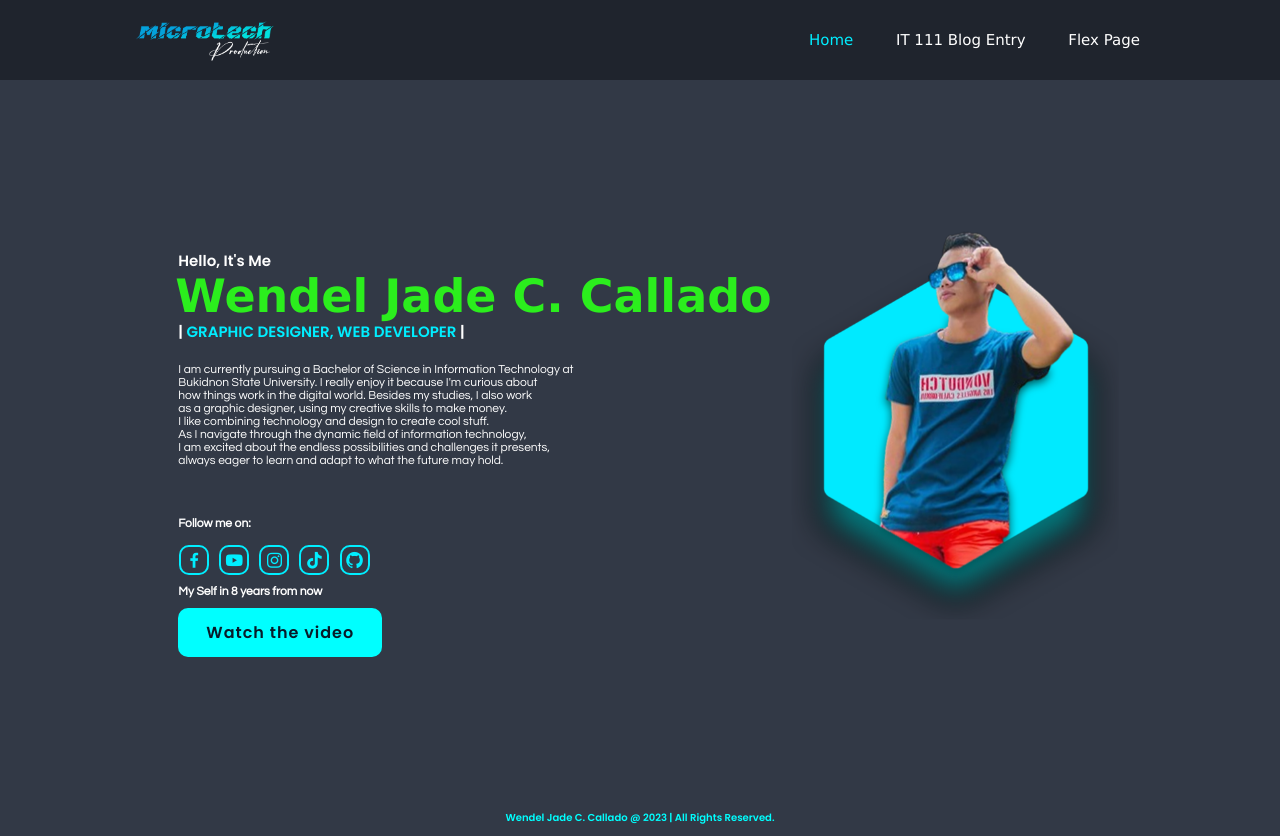
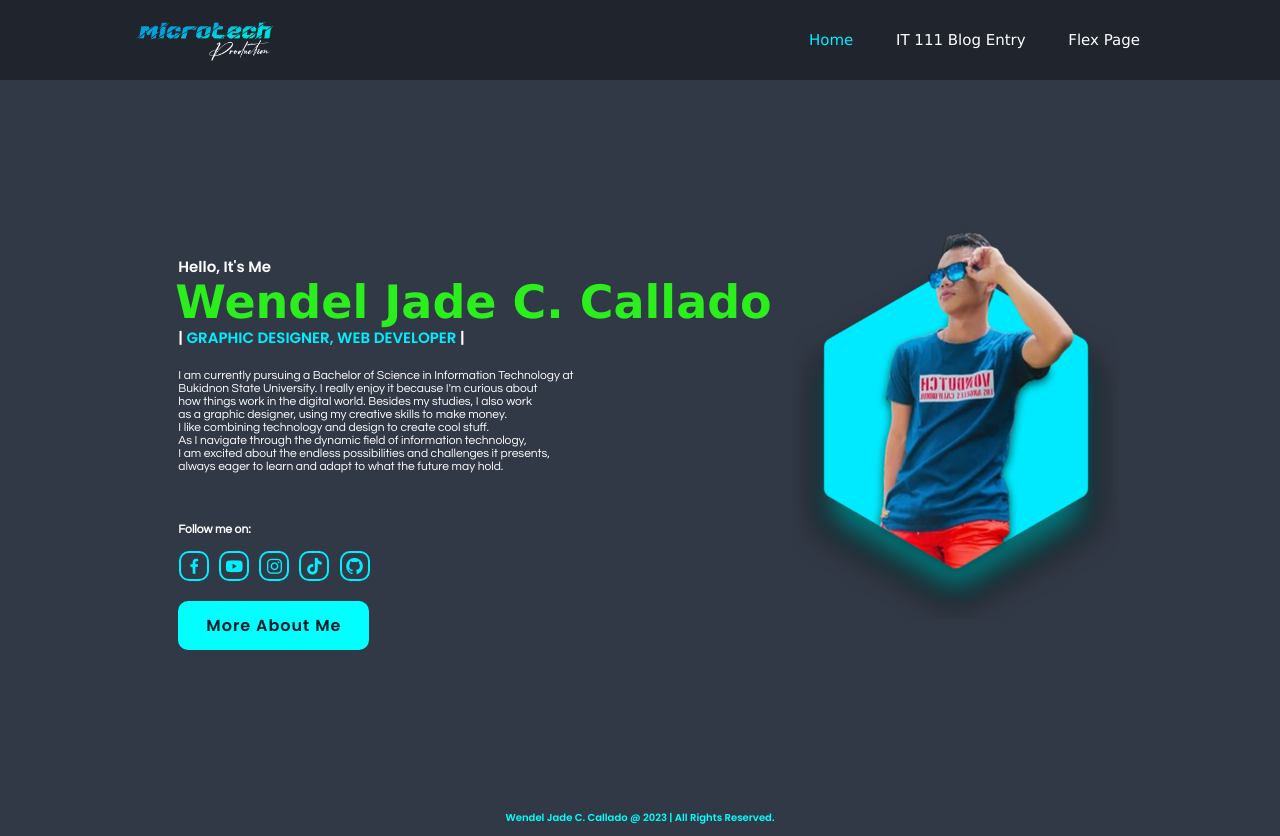
Before and after one commit to wendeljade/wendeljade.github.io, a plain HTML site: page index.html in a window 1280 px wide. Drawn offline with nearby package versions, Linux system fonts and the light colour scheme; a script that the page names is missing; a web font is replaced by a local one.

Commit message:
Update index.html

```diff
--- a/index.html
+++ b/index.html
@@ -1,4 +1,4 @@
-<!DOCTYPE html>
+ <!DOCTYPE html>
  <html lang="en">
  <head>
     <meta charset="UTF-8">
@@ -53,10 +53,7 @@
             <a href="https://www.tiktok.com/@wendeljadecallado_054?_t=8h3DvBgKApV&_r=1s"><i class='bx bxl-tiktok'></i></a>
             <a href="https://github.com/wendeljade"><i class='bx bxl-github'></i></a>
          </div>
-         <p class="self">
-            My Self in 8 years from now
-          </p>
-         <a href="https://youtu.be/6Cf7IL_eZ38?feature=shared" class="btn">Watch the video</a>
+         <a href="more.html" class="btn">More About Me</a>
       </div>
 
       <div class="home-img">
```
